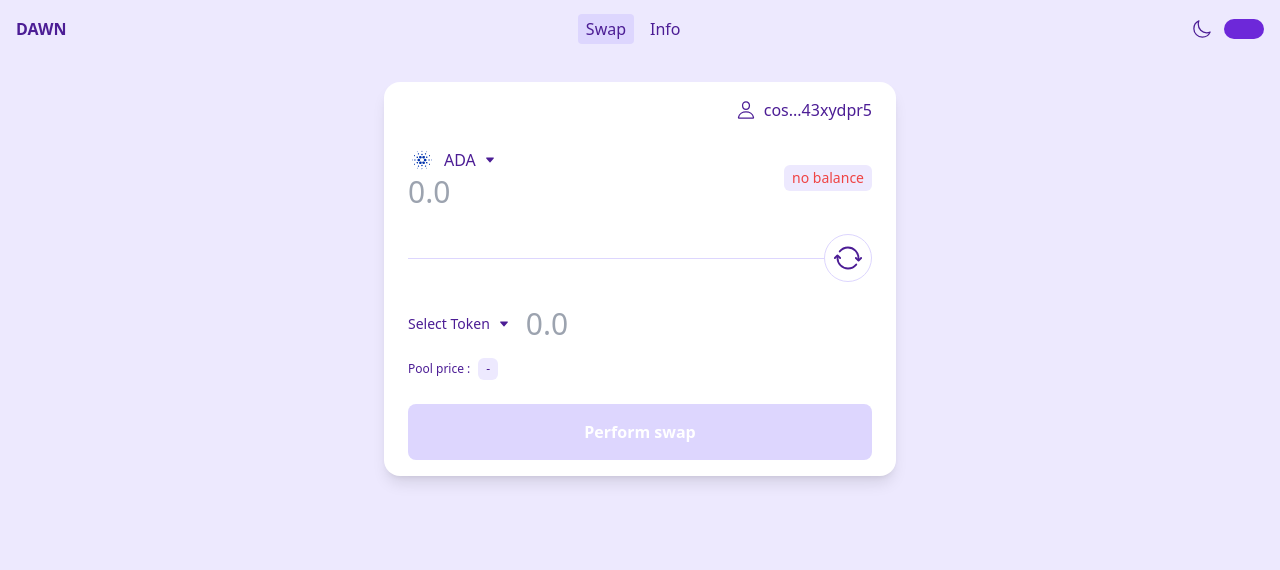
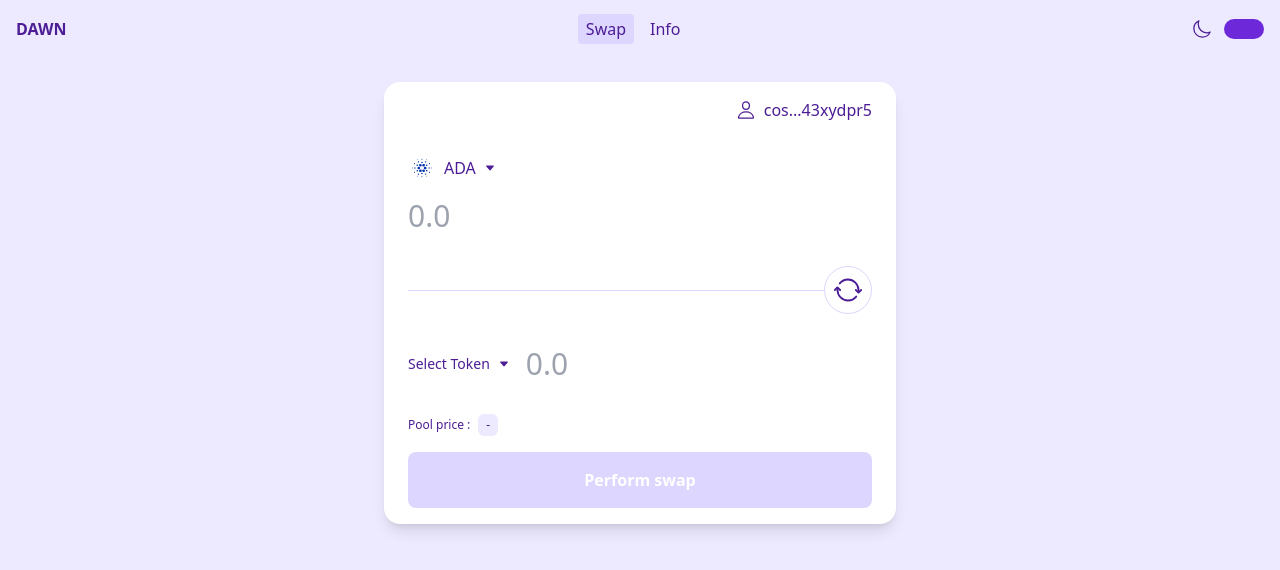
Before and after one commit to BestCoinDev/token-swap, a Vue app: page / in a window 1280 px wide. Shown: the top 570 px of the page. Built offline with nearby package versions, Linux system fonts and the light colour scheme.

Commit message:
feat: new balance conditionals

```diff
--- a/src/components/atoms/SmallTag.vue
+++ b/src/components/atoms/SmallTag.vue
@@ -1,5 +1,5 @@
 <template>
-  <span class="bg-violet-100 dark:bg-violet-700 dark:text-red-200 py-[3px] px-2 rounded-md">
+  <span class="bg-violet-100 dark:bg-violet-700 py-[3px] px-2 rounded-md">
     <slot></slot>
   </span>
 </template>
--- a/src/components/atoms/TokenInput.vue
+++ b/src/components/atoms/TokenInput.vue
@@ -11,10 +11,11 @@
     autocomplete="off"
     autocorrect="off"
     class="price-input"
+    :class="{ 'text-red-500 dark:text-red-300': +balance < +modelValue }"
     @input="(event) => inputValue = (event.target as HTMLInputElement)?.value"
   >
-  <small-tag v-if="!readonly && +balance === +modelValue" class="absolute top-1/2 right-0 transform -translate-y-1/2 text-xs md:text-sm text-red-500">
-    {{ +balance ? 'max' : 'no balance' }}
+  <small-tag v-if="!readonly && +balance < +modelValue" class="absolute top-0 right-0 transform -translate-y-1/2 text-xs text-red-500 dark:text-red-300">
+    insufficient balance
   </small-tag>
 </template>
 
@@ -53,7 +54,6 @@ export default defineComponent({
       handler(newValue, oldValue) {
         let validValue = this.validationRegex.test(newValue) ? newValue : oldValue;
         validValue = validValue.replace(',', '.');
-        validValue = (+validValue > +this.balance) ? this.balance : validValue;
 
         this.inputValue = validValue;
         this.$emit('update:modelValue', validValue);
@@ -66,7 +66,7 @@ export default defineComponent({
 
 <style scoped>
 .price-input {
-  @apply bg-transparent font-medium text-3xl w-full focus:outline-none;
+  @apply py-4 bg-transparent font-medium text-3xl w-full focus:outline-none;
 }
 .price-input:read-only {
   @apply font-normal text-violet-400 dark:text-violet-200;
--- a/src/components/organisms/SwapForm.vue
+++ b/src/components/organisms/SwapForm.vue
@@ -1,6 +1,6 @@
 <template>
   <form class="swap-card" @submit.prevent>
-    <account-address class="ml-auto" />
+    <account-address class="ml-auto pb-4" />
     <div class="relative grid grid-cols-[minmax(max-content,100px),minmax(auto,1fr)] gap-x-4">
       <token-selector :token-selected="tokenFrom" @selected-token="updateToken('setTokenFrom', $event)" />
       <token-input :key="balanceFrom" v-model="priceFrom" :balance="balanceFrom"  />
@@ -24,7 +24,7 @@
         <small-tag v-else>-</small-tag>
       </p>
     </div>
-    <button type="submit" :disabled="!balanceFrom || !currentPool?.price" class="button-submit">Perform swap</button>
+    <button type="submit" :disabled="(+priceFrom > +balanceFrom) || !currentPool?.price" class="button-submit">Perform swap</button>
   </form>
 </template>
 
@@ -68,9 +68,6 @@ export default defineComponent({
     priceTo(): string {
       return this.$store.getters.priceTo;
     },
-    balanceTo(): string {
-      return this.$store.getters.getBalanceByToken(this.tokenTo?.id);
-    },
     currentPool(): Pool | undefined {
       return this.$store.getters.getPoolByTokens(this.tokenFrom?.id, this.tokenTo?.id);
     }
@@ -85,15 +82,12 @@ export default defineComponent({
       const priceFrom = this.priceFrom;
       const tokenTo = this.tokenTo;
       const priceTo = this.priceTo;
-      const balanceTo = this.balanceTo;
-
-      const hasEnoughBalance: boolean = (+priceTo > +balanceTo);
 
       this.$store.dispatch('invertTokens', {
         tokenFrom: tokenTo,
         tokenTo: tokenFrom,
-        priceFrom: hasEnoughBalance ? balanceTo : priceTo,
-        priceTo: hasEnoughBalance ? this.poolCalculation(tokenTo?.id, balanceTo) : priceFrom
+        priceFrom: priceTo,
+        priceTo: priceFrom
       });
     },
     poolCalculation(tokenId: string, value: string): string {
@@ -107,7 +101,7 @@ export default defineComponent({
 
 <style scoped>
 .swap-card {
-  @apply grid gap-y-6 bg-white dark:bg-violet-500 w-lg max-w-full rounded-2xl py-4 px-6 shadow-lg mx-auto;
+  @apply grid gap-y-4 bg-white dark:bg-violet-500 w-lg max-w-full rounded-2xl py-4 px-6 shadow-lg mx-auto;
 }
 .button-submit {
   @apply bg-violet-700 text-white w-full p-4 font-bold rounded-lg;
```
